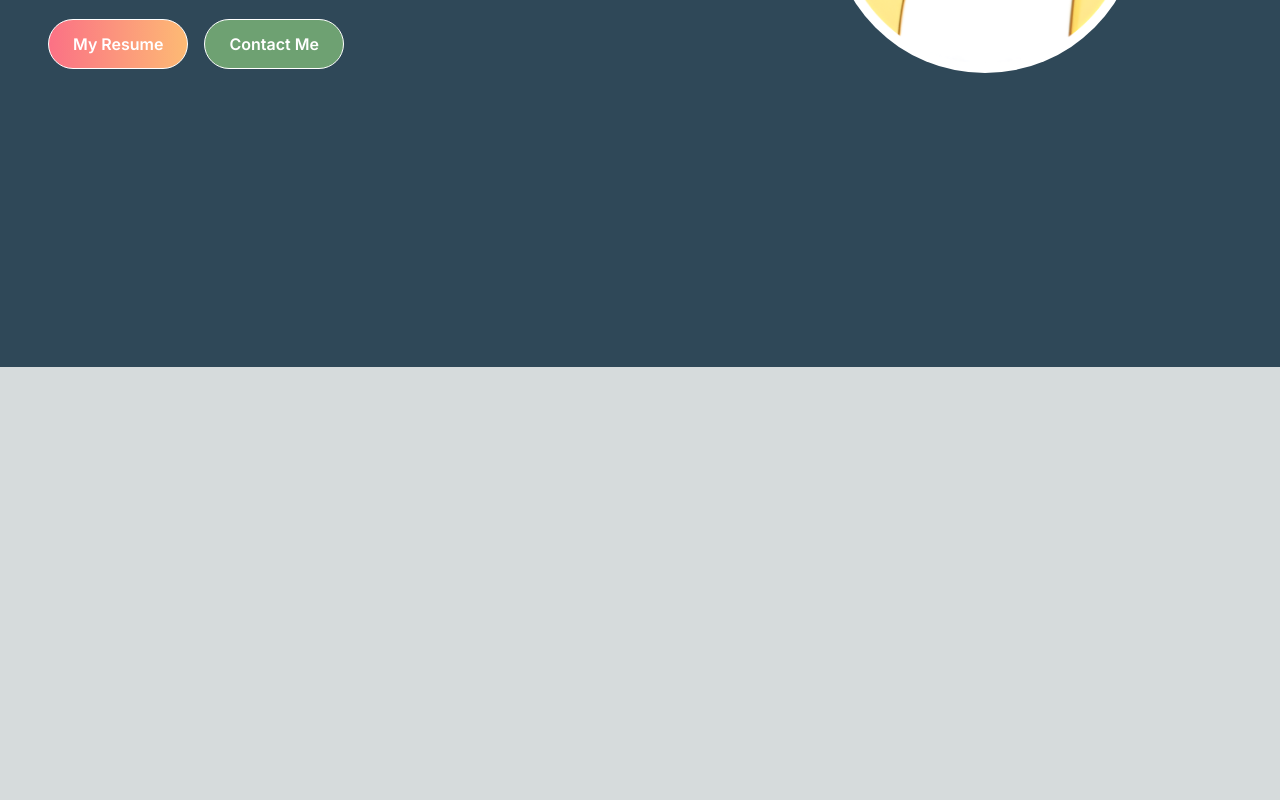
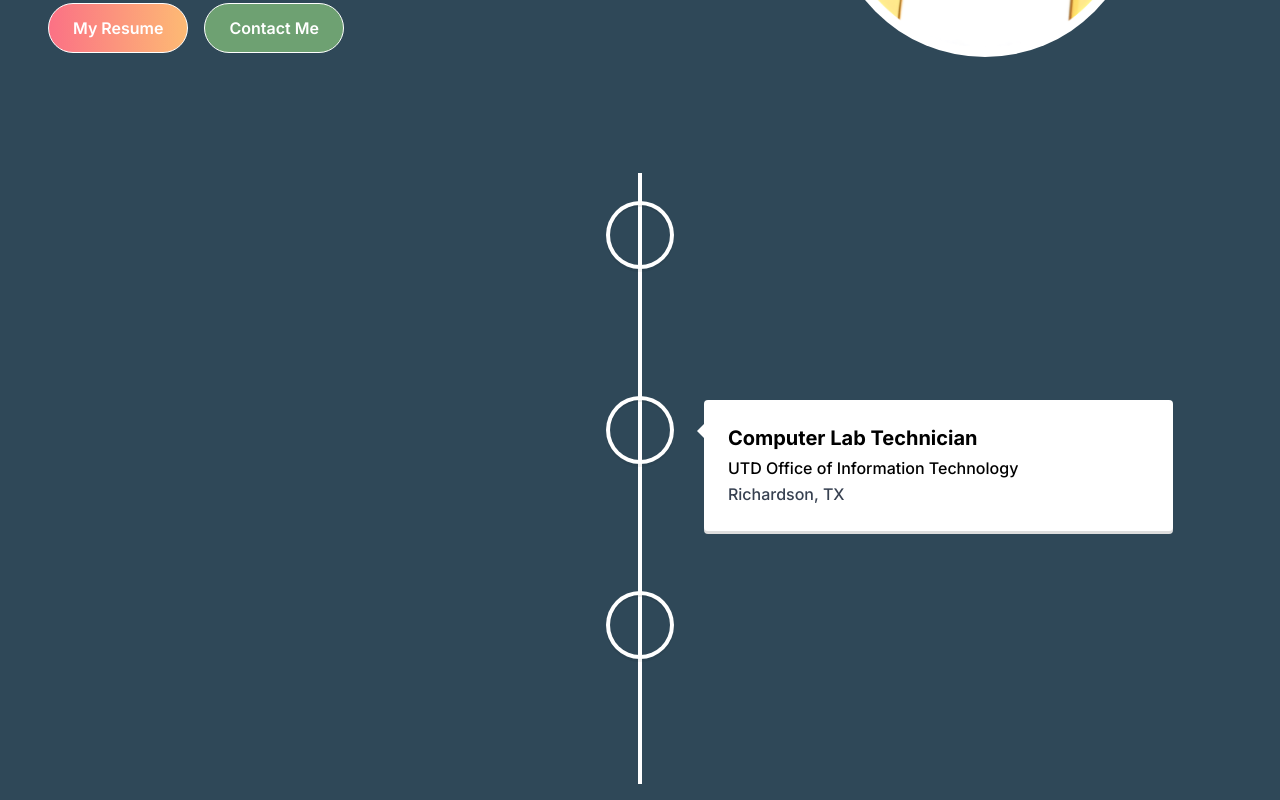
Before and after one commit to camchu2001/personal-website, a Next.js app: page / in a window 1280 px wide. Shown: the part 433-1233 px from the top of the page. Before the commit the page ends 800 px from the top, so only its background shows below. Built offline with nearby package versions, Linux system fonts and the light colour scheme.

Commit message:
feat: add experience section and data

```diff
--- /dev/null
+++ b/app/components/Experience.tsx
@@ -0,0 +1,29 @@
+"use client"
+import React from 'react'
+import { VerticalTimeline, VerticalTimelineElement } from 'react-vertical-timeline-component';
+import 'react-vertical-timeline-component/style.min.css';
+import { experiences } from '@/lib/data';
+
+export const Experience = () => {
+    return (
+        <section id='experience'>
+            <VerticalTimeline>
+                {
+                    experiences.map((item, index) => (
+                        <React.Fragment key={index}>
+                            <VerticalTimelineElement>
+                                <h3 className="text-black font-bold capitalize xl:text-xl">{item.title}</h3>
+                                <p className="text-black !mt-1 font-semibold xl:text-lg">
+                                    {item.company}
+                                </p>
+                                <p className="font-normal !mt-0 text-gray-700 xl:text-lg">{item.location}</p>
+                                <p className="text-black !mt-0 !font-normal italic">
+                                    {item.description}
+                                </p>
+                            </VerticalTimelineElement>
+                        </React.Fragment>
+                    ))}
+            </VerticalTimeline>
+        </section >
+    )
+}
--- a/app/components/HeroSection.tsx
+++ b/app/components/HeroSection.tsx
@@ -9,7 +9,7 @@ export const HeroSection = () => {
   const [flipped, setFlipped] = useState(false);
 
   return (
-    <section className='mt-20 lg:mt-20 xl:mt-13'>
+    <section className='mt-16 mb-12 md:mb-20 lg:mb-28'>
       <div className="grid grid-cols-1 sm:grid-cols-12">
         {/* WELCOME TEXT */}
         <div className="sm:col-span-6 lg:col-span-7.5 place-self-center text-center sm:text-left justify-self-start">
--- a/app/components/index.ts
+++ b/app/components/index.ts
@@ -1,2 +1,3 @@
 export * from './HeroSection';
 export * from './Navbar'
+export * from './Experience'
--- a/app/globals.css
+++ b/app/globals.css
@@ -22,3 +22,8 @@ body {
       transparent,
       rgb(var(--background-end-rgb))) rgb(var(--background-start-rgb));
 }
+
+.vertical-timeline-element-content.is-hidden {
+  visibility: visible !important;
+  /* Override the visibility property */
+}
--- a/app/page.tsx
+++ b/app/page.tsx
@@ -1,4 +1,4 @@
-import { HeroSection, Navbar } from './components';
+import { HeroSection, Navbar, Experience } from './components';
 
 export default async function Home() {
   return (
@@ -6,6 +6,7 @@ export default async function Home() {
       <Navbar />
       <div className="container mt-24 mx-auto px-12 py-4">
         <HeroSection />
+        <Experience />
       </div>
     </main>
   );
--- /dev/null
+++ b/lib/data.ts
@@ -0,0 +1,29 @@
+import React from "react";
+import { CgWorkAlt } from "react-icons/cg";
+import { FaReact } from "react-icons/fa";
+import { LuGraduationCap } from "react-icons/lu";
+
+export const experiences = [
+  {
+    company: "Veryable Inc .",
+    title: "Software Engineering Intern",
+    location: "Dallas, TX",
+    icon: React.createElement(FaReact),
+    date: "July 2023 - October 2023"
+  },
+  {
+    company: "UTD Office of Information Technology",
+    title: "Computer Lab Technician",
+    location: "Richardson, TX",
+    icon: React.createElement(FaReact),
+    date: "May 2022 - May 2023"
+  },
+  {
+    company: "University of Texas at Dallas",
+    title: "B.S Software Engineering",
+    description: "Academic Excellence Scholarship",
+    location: "Richardson, TX",
+    icon: React.createElement(LuGraduationCap),
+    date: "Aug 2019 - May 2023"
+  }
+];
--- a/package.json
+++ b/package.json
@@ -14,12 +14,15 @@
     "next": "13.5.5",
     "react": "^18",
     "react-dom": "^18",
-    "react-type-animation": "^3.2.0"
+    "react-icons": "^4.12.0",
+    "react-type-animation": "^3.2.0",
+    "react-vertical-timeline-component": "^3.6.0"
   },
   "devDependencies": {
     "@types/node": "^20",
     "@types/react": "^18",
     "@types/react-dom": "^18",
+    "@types/react-vertical-timeline-component": "^3.3.6",
     "autoprefixer": "^10",
     "eslint": "^8.53.0",
     "eslint-config-next": "13.5.5",
```
Also changed, not shown: 1 other file (tests, documents, lock files or other folders).
